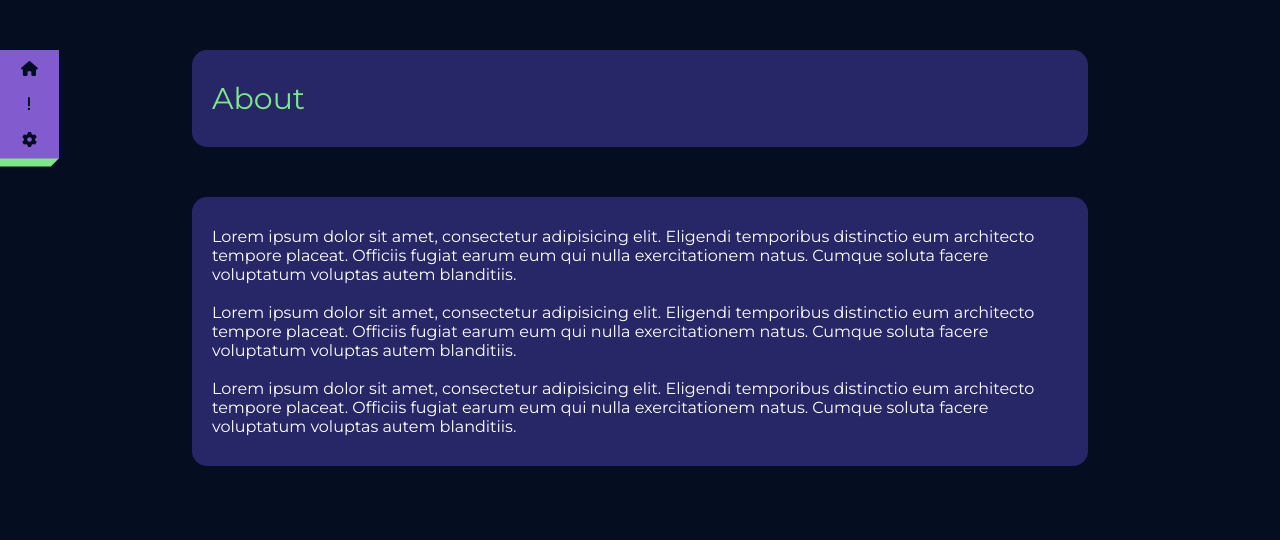
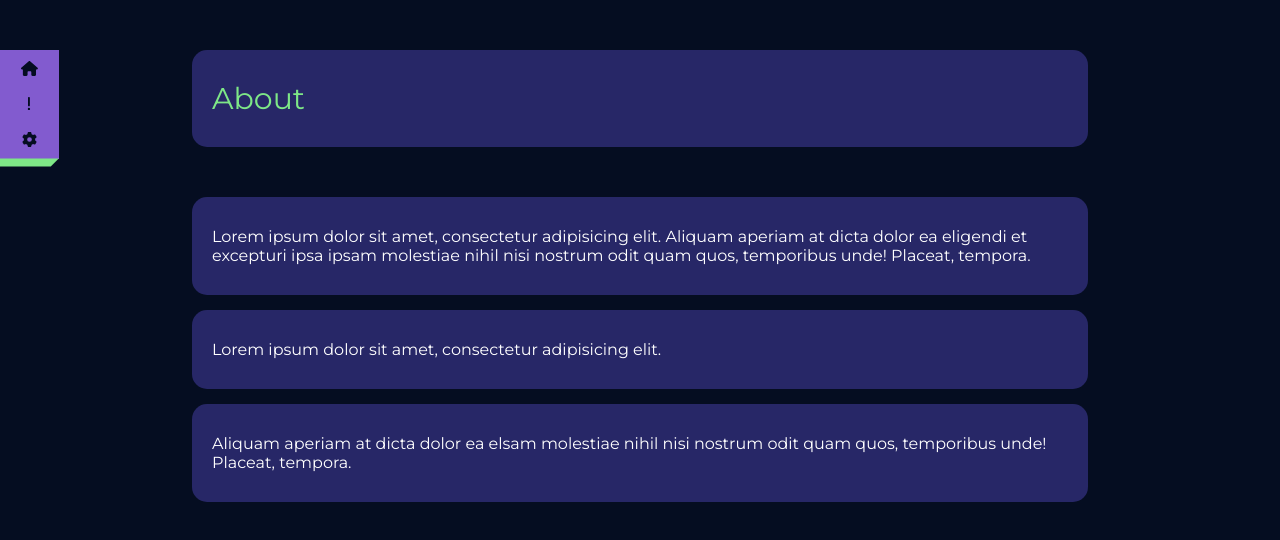
Before and after one commit to ghumash/ContactManager, a React (Create React App) app: page /#/about in a window 1280 px wide. Shown: the top 540 px of the page. Built offline with nearby package versions, Linux system fonts and the light colour scheme.

Commit message:
Refactor: "About" component

```diff
--- a/src/About/About.css
+++ b/src/About/About.css
@@ -1,11 +1,10 @@
-.About-container {
-  padding: 30px 20px;
+.About-TextContent {
   margin-top: 50px;
+}
 
-  background-color: var(--color-3);
-  border-radius: 15px;
-
-  text-align: left;
-  font-size: 16px;
-  color: var(--color-7);
+.About-TextContent > div {
+  margin-bottom: 15px;
 }
+.About-TextContent > :last-child {
+  margin-bottom: 0;
+}
--- a/src/About/About.jsx
+++ b/src/About/About.jsx
@@ -1,35 +1,26 @@
 import Caption from "../components/Caption/Caption";
 import "./About.css";
+import TextContent from "../components/TextContent/TextContent";
 
 export default function About() {
   return (
     <>
       <div className="ListCaption">
-        <Caption title={"About"} />
+        <Caption title={"About"}/>
       </div>
-      <div className="About">
-        <div className="About-container">
-          <p>
-            Lorem ipsum dolor sit amet, consectetur adipisicing elit. Eligendi
-            temporibus distinctio eum architecto tempore placeat. Officiis
-            fugiat earum eum qui nulla exercitationem natus. Cumque soluta
-            facere voluptatum voluptas autem blanditiis.
-          </p>
-          <br />
-          <p>
-            Lorem ipsum dolor sit amet, consectetur adipisicing elit. Eligendi
-            temporibus distinctio eum architecto tempore placeat. Officiis
-            fugiat earum eum qui nulla exercitationem natus. Cumque soluta
-            facere voluptatum voluptas autem blanditiis.
-          </p>
-          <br />
-          <p>
-            Lorem ipsum dolor sit amet, consectetur adipisicing elit. Eligendi
-            temporibus distinctio eum architecto tempore placeat. Officiis
-            fugiat earum eum qui nulla exercitationem natus. Cumque soluta
-            facere voluptatum voluptas autem blanditiis.
-          </p>
-        </div>
+      <div className="About-TextContent">
+        <TextContent>
+          Lorem ipsum dolor sit amet, consectetur adipisicing elit.
+          Aliquam aperiam at dicta dolor ea eligendi et excepturi ipsa ipsam molestiae nihil
+          nisi nostrum odit quam quos, temporibus unde! Placeat, tempora.
+        </TextContent>
+        <TextContent>
+          Lorem ipsum dolor sit amet, consectetur adipisicing elit.
+        </TextContent>
+        <TextContent>
+          Aliquam aperiam at dicta dolor ea elsam molestiae nihil
+          nisi nostrum odit quam quos, temporibus unde! Placeat, tempora.
+        </TextContent>
       </div>
     </>
   );
--- a/src/List/List.jsx
+++ b/src/List/List.jsx
@@ -126,6 +126,7 @@ export default function List({
       <div className="ListCaption">
         <Caption title={"Contacts"}/>
       </div>
+      {inlineAddState &&
         <div className="InlineAdd">
           <InlineContact
             title={"Add Contact"}
@@ -141,6 +142,8 @@ export default function List({
             setInlineContactStatus={setInlineContactStatus}
           />
         </div>
+      }
+
       <div className="List">
         {popupContactStatus ? popupContactStatus : null}
         <div className="ListBtnSection-container">
--- /dev/null
+++ b/src/components/TextContent/TextContent.css
@@ -0,0 +1,10 @@
+.TextContent {
+  padding: 30px 20px;
+
+  background-color: var(--color-3);
+  border-radius: 15px;
+
+  text-align: left;
+  font-size: 16px;
+  color: var(--color-7);
+}
--- /dev/null
+++ b/src/components/TextContent/TextContent.jsx
@@ -0,0 +1,9 @@
+import "./TextContent.css"
+
+export default function TextContent({children}) {
+  return (
+    <div className="TextContent">
+      <p>{children}</p>
+    </div>
+  )
+}
--- a/src/js/config.js
+++ b/src/js/config.js
@@ -1,3 +1,3 @@
 export const cardView = false;
-export const inlineEdit = true;
-export const inlineAdd = true;
+export const inlineEdit = false;
+export const inlineAdd = false;
```
Lines whose indentation alone changed are shown as unchanged.
